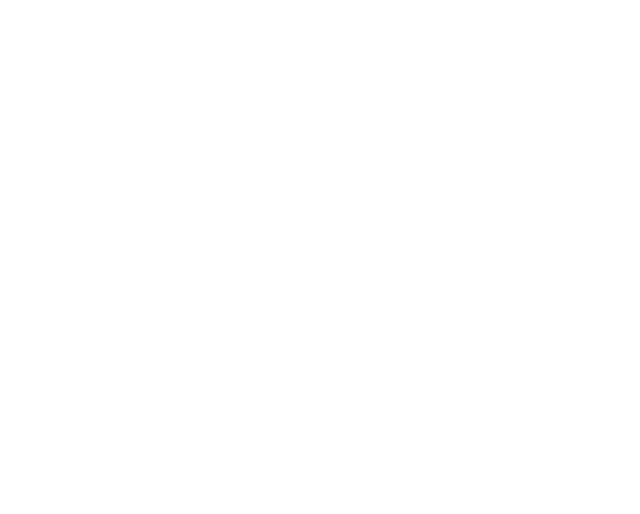
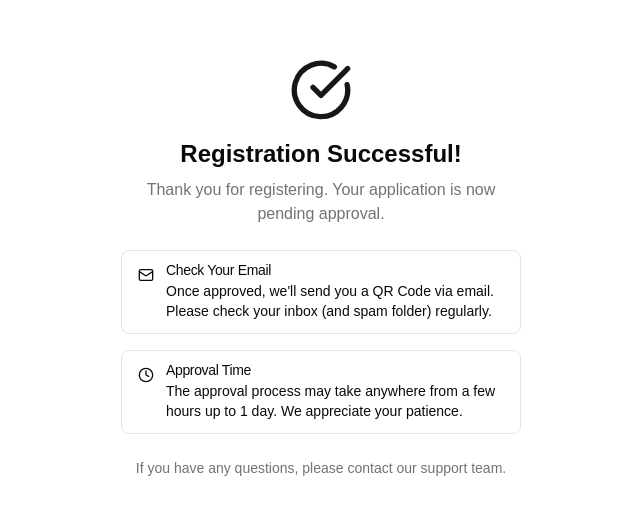
Before and after one commit to naigggs/hau2park, a Next.js app: page /auth/success in a window 1280 px wide. Shown: the part 132-646 px from the top of the page, without its empty margins (319-959 px from the left). Built offline with nearby package versions, Linux system fonts and the light colour scheme.

Commit message:
feat: add success page

```diff
--- a/app/(admin)/dashboard/page.tsx
+++ b/app/(admin)/dashboard/page.tsx
@@ -16,7 +16,7 @@
     .from("guest_users")
     .select("*");
 
-    console.log(requests);
+  console.log(requests);
 
   return (
     <div className="container mx-auto p-4">
@@ -29,8 +29,8 @@
             <TableHead>Guest Name</TableHead>
             <TableHead>Date</TableHead>
             <TableHead>Duration</TableHead>
+            <TableHead>Purpose</TableHead>
             <TableHead>License Plate</TableHead>
-            <TableHead>Purpose</TableHead>
             <TableHead>Actions</TableHead>
           </TableRow>
         </TableHeader>
@@ -39,7 +39,9 @@
             <TableRow key={request.id}>
               <TableCell>{request.name}</TableCell>
               <TableCell>{request.appointment_date}</TableCell>
-              <TableCell>{request.time_in} to {request.time_out}</TableCell>
+              <TableCell>
+                {request.time_in} to {request.time_out}
+              </TableCell>
               <TableCell>{request.purpose}</TableCell>
               <TableCell>{request.license_plate}</TableCell>
               <TableCell>
--- a/app/auth/success/page.tsx
+++ b/app/auth/success/page.tsx
@@ -1,9 +1,40 @@
-import React from 'react'
+import { CheckCircle, Mail, Clock } from "lucide-react"
+import { Alert, AlertDescription, AlertTitle } from "@/components/ui/alert"
 
-export default function Success() {
+export default function SuccessPage() {
   return (
-    <div>
+    <div className="min-h-screen flex items-center justify-center p-4">
+      <div className="w-full max-w-md bg-background p-6 space-y-6">
+        <div className="text-center">
+          <CheckCircle className="h-16 w-16 text-primary mx-auto mb-4" />
+          <h1 className="text-2xl font-bold text-foreground mb-2">Registration Successful!</h1>
+          <p className="text-muted-foreground">
+            Thank you for registering. Your application is now pending approval.
+          </p>
+        </div>
 
+        <div className="space-y-4">
+          <Alert>
+            <Mail className="h-4 w-4" />
+            <AlertTitle>Check Your Email</AlertTitle>
+            <AlertDescription>
+              Once approved, we'll send you a QR Code via email. Please check your inbox (and spam folder) regularly.
+            </AlertDescription>
+          </Alert>
+
+          <Alert>
+            <Clock className="h-4 w-4" />
+            <AlertTitle>Approval Time</AlertTitle>
+            <AlertDescription>
+              The approval process may take anywhere from a few hours up to 1 day. We appreciate your patience.
+            </AlertDescription>
+          </Alert>
+        </div>
+
+        <p className="text-center text-sm text-muted-foreground">
+          If you have any questions, please contact our support team.
+        </p>
+      </div>
     </div>
   )
 }
--- a/server-actions/auth/actions.tsx
+++ b/server-actions/auth/actions.tsx
@@ -82,6 +82,6 @@
     console.error(error);
   }
 
-  revalidatePath("/home", "layout");
-  redirect("/home");
+  revalidatePath("/auth/success", "layout");
+  redirect("/auth/success");
 }
```
